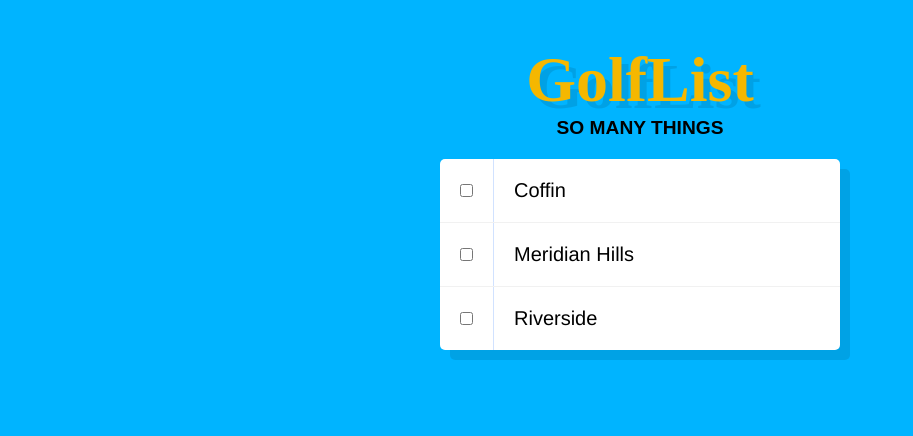
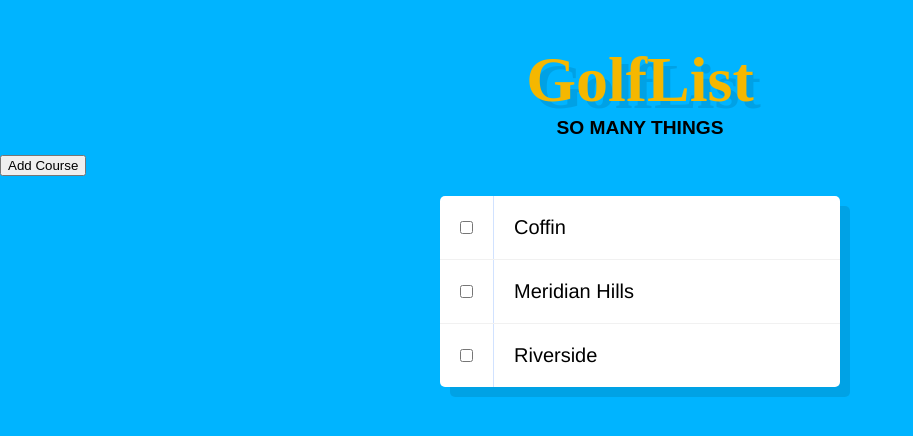
Before and after one commit to wpbernha19/Golf-List, a React (Create React App) app: page / in a window 1280 px wide. Shown: the top 436 px of the page, without its empty margins (0-913 px from the left). Built offline with nearby package versions, Linux system fonts and the light colour scheme; a web font is replaced by a local one.

Commit message:
Create an Add Course button

```diff
--- /dev/null
+++ b/src/AddCourseBtn.css
@@ -0,0 +1,17 @@
+button.add-course,{
+  background-color: #F5B700;
+  border: 0;
+  border-radius: 5px;
+  width: 400px;
+  display: block;
+  margin: 0 auto;
+  padding: 20px;
+  -webkit-transition: background 0.2s;
+  -o-transition: background 0.2s;
+  transition: background 0.2s;
+  font-family: 'helvetica neue', sans-serif;
+  font-size: 20px;
+  font-weight: 200;
+  -webkit-box-shadow: 10px 10px 0 rgba(0,0,0,0.1);
+          box-shadow: 10px 10px 0 rgba(0,0,0,0.1);
+}
--- /dev/null
+++ b/src/AddCourseBtn.js
@@ -0,0 +1,11 @@
+import React from 'react'
+
+import './AddCourseBtn.css'
+
+const AddCourseBtn = (props) => {
+  return(
+    <button class="add-course">Add Course</button>
+  )
+}
+
+export default AddCourseBtn
--- a/src/App.js
+++ b/src/App.js
@@ -3,13 +3,14 @@ import React, { Component } from 'react';
 import './App.css';
 import Header from './Header'
 import GolfList from './GolfList'
+import AddCourseBtn from './AddCourseBtn'
 
 class App extends Component {
   state = {
-    golfs: {
-      'golf-1': { id: 'golf-1', name: 'Coffin'},
-      'golf-2': { id: 'golf-2', name: 'Meridian Hills'},
-      'golf-3': { id: 'golf-3', name: 'Riverside'},
+    courses: {
+      'course-1': { id: 'course-1', name: 'Coffin'},
+      'course-2': { id: 'course-2', name: 'Meridian Hills'},
+      'course-3': { id: 'course-3', name: 'Riverside'},
     }
   }
 
@@ -17,7 +18,8 @@ class App extends Component {
     return (
       <div className="App">
         <Header />
-        <GolfList golfs={this.state.golfs} />
+        <AddCourseBtn />
+        <GolfList courses={this.state.courses} />
       </div>
     );
   }
--- a/src/GolfList.js
+++ b/src/GolfList.js
@@ -8,8 +8,8 @@ const GolfList = (props) => {
     <ul className="GolfList">
       {
         Object
-          .keys(props.golfs)
-          .map(golfId => <Golf golf={props.golfs[golfId]} key={golfId}/>)
+          .keys(props.courses)
+          .map(golfId => <Golf golf={props.courses[golfId]} key={golfId}/>)
       }
     </ul>
   )
```
Also changed, not shown: 1 other file (tests, documents, lock files or other folders).
